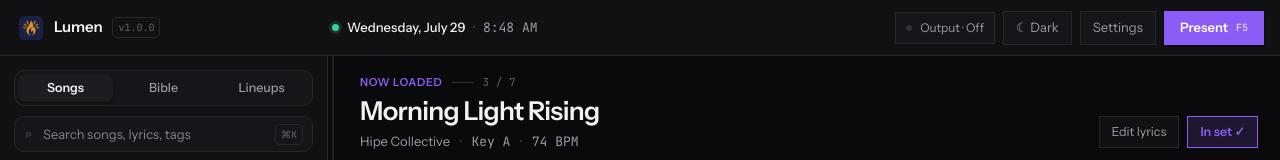
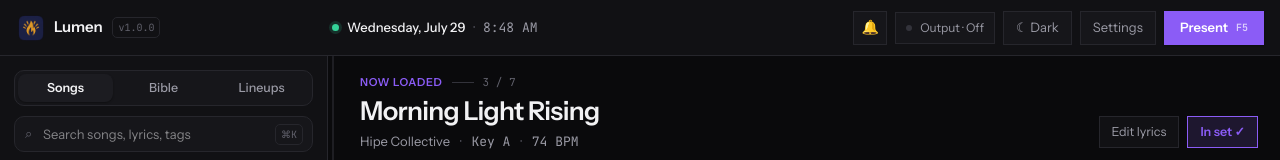
Before and after one commit to arvelfranciso0/lumen-worship, a Next.js app: page / in a window 1280 px wide. Shown: the top 160 px of the page. Built offline with nearby package versions, Linux system fonts and the light colour scheme; a web font is replaced by a local one.

Commit message:
fix: apply updater and builder

```diff
--- a/components/lumen/Header.tsx
+++ b/components/lumen/Header.tsx
@@ -15,7 +15,7 @@ function formatDateLabel(date: Date) {
 }
 
 export function Header({ lumen }: { lumen: UseLumen }) {
-  const { state, patch, theme, hidden, setSongs, outputStatus } = lumen;
+  const { state, patch, theme, hidden, setSongs, outputStatus, updateStatus, installUpdate } = lumen;
   const themeLabel = theme === "dark" ? "☾ Dark" : "☀ Light";
   const setCountLabel = setSongs.length === 1 ? "1 song" : setSongs.length + " songs";
   const hasActiveLineup = !!state.activeLineupId;
@@ -26,6 +26,19 @@ export function Header({ lumen }: { lumen: UseLumen }) {
     : state.outputEnabled
       ? "Output · Waiting…"
       : "Output · Off";
+
+  // "available"/"downloading"/"downloaded" all mean "there's a pending update
+  // worth flagging"; only "downloaded" is actually clickable (quitAndInstall
+  // needs the download to have finished) — the other states are informational.
+  const updatePending = updateStatus.status === "available" || updateStatus.status === "downloading" || updateStatus.status === "downloaded";
+  const updateReady = updateStatus.status === "downloaded";
+  const updateLabel =
+    updateStatus.status === "downloaded" ? "Update " + updateStatus.version + " ready — click to install & restart"
+    : updateStatus.status === "downloading" ? "Downloading update… " + Math.round(updateStatus.percent) + "%"
+    : updateStatus.status === "available" ? "Update " + updateStatus.version + " available"
+    : updateStatus.status === "checking" ? "Checking for updates…"
+    : updateStatus.status === "error" ? "Update check failed"
+    : "No updates available";
 
   // Starts empty and fills in after mount so the server-prerendered markup
   // (static export, built at a fixed time) and the first client render match
@@ -116,6 +129,23 @@ export function Header({ lumen }: { lumen: UseLumen }) {
 
       <div className="flex items-center gap-2">
         <InteractiveButton
+          onClick={() => { if (updateReady) installUpdate(); }}
+          title={updateLabel}
+          className={cx(
+            "relative h-8.5 w-8.5 flex-none flex items-center justify-center rounded-2.25 border border-border bg-panel2 text-[14px]",
+            updateReady ? "cursor-pointer hover:bg-raise hover:text-text" : "cursor-default text-muted"
+          )}
+        >
+          🔔
+          {updatePending && (
+            <span className={cx(
+              "absolute top-1 right-1 w-2 h-2 rounded-full ring-2 ring-panel2",
+              updateReady ? "bg-ok" : "bg-accent"
+            )} />
+          )}
+        </InteractiveButton>
+
+        <InteractiveButton
           onClick={() => patch({ settingsOpen: true })}
           title="Configure second-monitor output"
           className="flex items-center gap-2 p-[6px_10px] border border-border rounded-2.25 bg-panel2 text-[12px] text-muted cursor-pointer hover:bg-raise hover:text-text"
--- /dev/null
+++ b/components/lumen/electronUpdater.ts
@@ -0,0 +1,22 @@
+export type UpdateStatus =
+  | { status: "idle" | "checking" }
+  | { status: "available"; version: string }
+  | { status: "downloading"; percent: number }
+  | { status: "downloaded"; version: string }
+  | { status: "error"; error: string };
+
+export type ElectronUpdaterBridge = {
+  getStatus: () => Promise<UpdateStatus>;
+  onStatusChanged: (callback: (status: UpdateStatus) => void) => () => void;
+  installUpdate: () => Promise<void>;
+};
+
+declare global {
+  interface Window {
+    electronUpdater?: ElectronUpdaterBridge;
+  }
+}
+
+export function getElectronUpdater(): ElectronUpdaterBridge | null {
+  return typeof window !== "undefined" ? window.electronUpdater ?? null : null;
+}
--- a/components/lumen/useLumen.ts
+++ b/components/lumen/useLumen.ts
@@ -14,9 +14,11 @@ import {
 } from "./data";
 import { getElectronDisplay, type OutputState, type OutputStatus } from "./electronDisplay";
 import { getElectronShell } from "./electronShell";
+import { getElectronUpdater, type UpdateStatus } from "./electronUpdater";
 import type { ParsedSong } from "./songImport";
 
 const DEFAULT_OUTPUT_STATUS: OutputStatus = { active: false, selectedDisplayId: "auto", display: null, displays: [] };
+const DEFAULT_UPDATE_STATUS: UpdateStatus = { status: "idle" };
 
 const shortTransLabel = (code: string) => code.replace(/^(English|Cebuano)/, "") || code;
 
@@ -717,6 +719,22 @@ export function useLumen(props: LumenProps = {}) {
     electronDisplay.sendState(payload);
   }, [outputStatus.active, cur, look, state.black, hidden, state.lyricStyle, lyricFamily, state.scale, fit]);
 
+  // ---- Update-notification bell (Electron only; a no-op in the plain
+  // browser build, since getElectronUpdater() returns null there) ----
+
+  const [updateStatus, setUpdateStatus] = useState<UpdateStatus>(DEFAULT_UPDATE_STATUS);
+
+  useEffect(() => {
+    const electronUpdater = getElectronUpdater();
+    if (!electronUpdater) return;
+    electronUpdater.getStatus().then(setUpdateStatus).catch(() => {});
+    return electronUpdater.onStatusChanged(setUpdateStatus);
+  }, []);
+
+  const installUpdate = useCallback(() => {
+    getElectronUpdater()?.installUpdate();
+  }, []);
+
   return {
     state, patch, theme, accent, ref, passage, vnum, song, look, allLooks, slides, go, idx, cur, nxt, prv, hidden,
     bible, list, chipBase, tabStyle, pill, toolBtn, canvas, lyricFamily, fit, bigLine,
@@ -725,6 +743,7 @@ export function useLumen(props: LumenProps = {}) {
     adjustLayoutSize, toggleLayoutPanel, resetLayout, addBackground, deleteBackground,
     bibleBooks, currentBook, currentTransMeta, shortTransLabel, outputStatus,
     importBibleTranslation, removeBibleTranslation, openBibleDownloadsPage, bibleImportError,
+    updateStatus, installUpdate,
   };
 }
 
--- a/electron/main.js
+++ b/electron/main.js
@@ -3,12 +3,31 @@ const fs = require("node:fs");
 const http = require("node:http");
 const { pathToFileURL } = require("node:url");
 const { app, BrowserWindow, ipcMain, protocol, net, screen, shell } = require("electron");
+const { autoUpdater } = require("electron-updater");
 const { createDb } = require("./db.js");
 
 let db;
 let staticServer;
 let operatorWindow;
 let outputWindow = null;
+let updateStatus = { status: "idle" };
+
+// Tracked here (not just fired as one-off IPC events) so a freshly opened/
+// reloaded operator window can ask for the current status instead of only
+// ever seeing whichever event happened to fire while nothing was listening.
+function setUpdateStatus(next) {
+  updateStatus = next;
+  if (operatorWindow && !operatorWindow.isDestroyed()) {
+    operatorWindow.webContents.send("update:status", updateStatus);
+  }
+}
+
+autoUpdater.on("checking-for-update", () => setUpdateStatus({ status: "checking" }));
+autoUpdater.on("update-not-available", () => setUpdateStatus({ status: "idle" }));
+autoUpdater.on("update-available", (info) => setUpdateStatus({ status: "available", version: info.version }));
+autoUpdater.on("download-progress", (progress) => setUpdateStatus({ status: "downloading", percent: progress.percent }));
+autoUpdater.on("update-downloaded", (info) => setUpdateStatus({ status: "downloaded", version: info.version }));
+autoUpdater.on("error", (error) => setUpdateStatus({ status: "error", error: error.message }));
 // "auto" picks the first non-primary display; a number pins to that specific
 // display's id. Persisted through the same generic prefs mechanism as any
 // other setting (see repo:setPrefs), keyed as outputDisplayId.
@@ -276,6 +295,9 @@ app.whenReady().then(() => {
 
   registerIpcHandlers();
   createWindow();
+  // Only meaningful in a packaged build published to GitHub releases — a
+  // dev run has no update feed to check against.
+  if (app.isPackaged) autoUpdater.checkForUpdatesAndNotify();
 
   screen.on("display-added", handleDisplaysChanged);
   screen.on("display-removed", handleDisplayRemoved);
@@ -311,6 +333,11 @@ function registerIpcHandlers() {
 
   ipcMain.handle("display:list", () => listDisplays());
   ipcMain.handle("display:status", () => outputStatusPayload());
+
+  ipcMain.handle("update:status", () => updateStatus);
+  // Only meaningful once updateStatus.status is "downloaded" — quitAndInstall
+  // is a no-op (electron-updater just resolves/ignores it) otherwise.
+  ipcMain.handle("update:install", () => autoUpdater.quitAndInstall());
 
   ipcMain.handle("output:open", async (_event, displayId) => {
     selectedOutputDisplayId = displayId ?? "auto";
--- a/electron/preload.js
+++ b/electron/preload.js
@@ -49,3 +49,17 @@ contextBridge.exposeInMainWorld("electronDisplay", {
 contextBridge.exposeInMainWorld("electronShell", {
   openExternal: (url) => ipcRenderer.invoke("shell:openExternal", url),
 });
+
+// Bridge for the header's update-notification bell (see
+// components/lumen/electronUpdater.ts) — surfaces electron-updater's status
+// (checking/available/downloading/downloaded/error) to the renderer and lets
+// it trigger the quit-and-install step once a download has finished.
+contextBridge.exposeInMainWorld("electronUpdater", {
+  getStatus: () => ipcRenderer.invoke("update:status"),
+  onStatusChanged: (callback) => {
+    const handler = (_event, status) => callback(status);
+    ipcRenderer.on("update:status", handler);
+    return () => ipcRenderer.removeListener("update:status", handler);
+  },
+  installUpdate: () => ipcRenderer.invoke("update:install"),
+});
--- a/package.json
+++ b/package.json
@@ -14,8 +14,10 @@
     "electron:dev": "concurrently -k \"next dev\" \"wait-on http://localhost:3000 && electron .\"",
     "electron:build": "next build && electron-builder"
   },
+  "repository": "https://github.com/arvelfranciso0/lumen-worhsip",
   "dependencies": {
     "axios": "^1.18.1",
+    "electron-updater": "^6.8.9",
     "next": "16.2.12",
     "react": "19.2.4",
     "react-dom": "19.2.4"
@@ -55,6 +57,10 @@
       "createDesktopShortcut": true,
       "installerIcon": "public/lumen.ico",
       "uninstallerIcon": "public/lumen.ico"
+    },
+    "publish": {
+      "provider": "github",
+      "releaseType": "release"
     }
   }
 }
```
Also changed, not shown: 2 other files (tests, documents, lock files or other folders).
